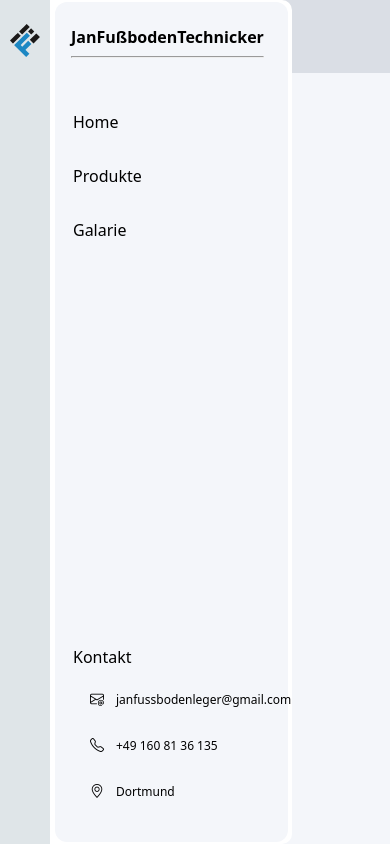
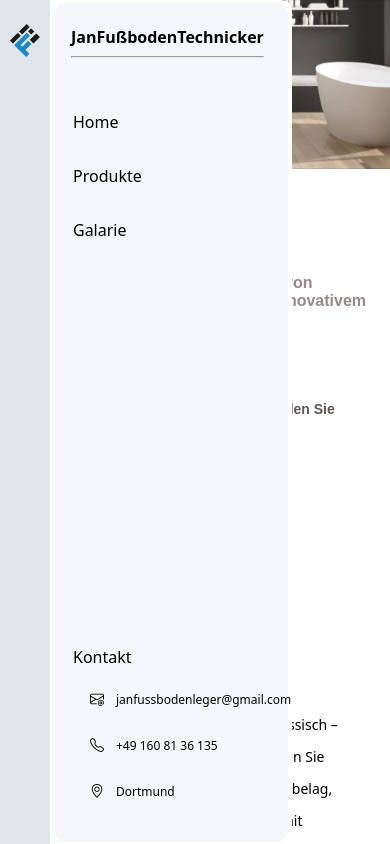
Before and after one commit to Ayaz25/JanFussbodenTech, a React (Vite) app: page /produkte in a window 390 px wide. Built offline with nearby package versions, Linux system fonts and the light colour scheme.

Commit message:
create product page

```diff
--- a/src/css-styles/homepage.css
+++ b/src/css-styles/homepage.css
@@ -34,21 +34,25 @@
 }
 
 .homepage h2 {
-    font-size: xx-large;
-    font-weight: 700;
-    display: inline-block
+    font-family: 'futura book bold', sans-serif;
+    font-weight: 900;
+    font-size: 45px;
+    color: rgb(55 40 40 / 61%) !important;
+    margin-bottom: 0.5rem;
 }
 
 .homepage h3 {
     padding-left: 0.3rem;
-    font-size: x-large;
-    font-weight: 700;
-    display: inline-block
+    font-weight: 900;
+    display: inline-block;
+    font-family: 'futura book bold', sans-serif;
+    font-size: 30px;
+    color: rgb(81 63 63 / 61%) !important;
 }
 
 .homepage-text {
     font-size: large;
-    margin-left: 1rem;
+
     font-weight: 500;
     margin-top: 2rem;
     max-width: 80%;
@@ -67,13 +71,7 @@
     }
 
     .homepage-background {
-        position: sticky;
-        width: 100%;
         height: 20%;
-        background-image: url('../assets/homebackground.png');
-        background-size: cover;
-        background-position: center;
-        background-repeat: no-repeat;
     }
 
     .home-title {
@@ -82,20 +80,17 @@
 
 
     .homepage h2 {
-        font-size: large !important;
-        font-weight: 800 !important;
+        font-size: 22px;
     }
+
     .homepage h3 {
-        font-size: medium !important;
-        font-weight: 700 !important;
-        padding-left: 0.1rem ;
+        padding-left: 0px !important ;
+        font-size: 16px;
+
     }
     .homepage-text {
         font-size: 14px !important;
-        margin-left: 0.5rem !important;
-        margin-top: 1rem !important;
-        max-width: 90%;
-        line-height: 1.2rem !important;
+        max-width: 95%;
 
     }
 
--- /dev/null
+++ b/src/css-styles/producte.css
@@ -0,0 +1,108 @@
+.productpage {
+    height: 100vh;
+    padding-left: 50px;
+    overflow-y: auto;
+    background: #ffffff;
+    overflow-x: hidden;
+}
+
+.producte-background {
+    position: sticky;
+    width: 100%;
+    height: 30%;
+    background-image: url('../assets/Producte-bild.jpg');
+    background-size: cover;
+    background-position: center;
+    background-repeat: no-repeat;
+}
+
+.product-content {
+    margin: 8rem 12rem 0 16rem;
+    height: auto;
+}
+
+.productpage h1 {
+    font-family: 'futura book bold', sans-serif;
+    font-weight: 900;
+    font-size: 45px;
+    color: rgb(55 40 40 / 61%) !important;
+}
+
+.productpage h3 {
+    padding-left: 0.3rem;
+    font-weight: 900;
+    display: inline-block;
+    font-family: 'futura book bold', sans-serif;
+    font-size: 30px;
+    color: rgb(81 63 63 / 61%) !important;
+}
+
+.productpage-text {
+    font-size: large;
+    font-weight: 500;
+    margin-top: 2rem;
+    max-width: 80%;
+    line-height: 2rem;
+
+}
+
+.productpage-text h3 {
+    font-size: x-large;
+    font-weight: 800;
+    margin-top: 2rem;
+    margin-bottom: 1rem;
+    max-width: 90%;
+    line-height: 2rem;
+    color: rgb(95, 84, 84) !important;
+}
+
+.productpage-text h4{
+    font-size: x-large;
+    margin: 2px;
+    margin-left: 1rem;
+    font-weight: 700;
+    max-width: 80%;
+    line-height: 2rem;
+    color: rgb(95, 84, 84) !important;
+    line-height: 3rem;
+
+}
+
+@media screen and (max-width: 767px) {
+    .product-content {
+        margin: 4rem 1rem 0 2rem;
+    }
+    .producte-background {
+        height: 20%;
+    }
+    .productpage h1 {
+        font-weight: 900;
+        font-size: 22px;
+
+    }
+    .productpage h3 {
+        font-size: 16px;
+
+    }
+
+    .productpage-text h3 {
+        font-size: 14px !important;
+        max-width: 100%;
+    }
+
+    .productpage-text h4{
+        font-size: 14px;
+        margin: 0px;
+        margin-left: 0.5rem;
+        line-height: 1.6rem;
+
+    }
+
+    .productpage-text {
+        font-size: 14px;
+        max-width: 95%;
+
+    }
+
+
+}
--- a/src/frontend-components/HomePage.tsx
+++ b/src/frontend-components/HomePage.tsx
@@ -9,7 +9,7 @@ const HomePage: React.FC = () => {
         <div className="home-content">
           <div className="home-title">
             <h2>JanFußbodenTechnick</h2>
-            <h3> – Ihr Experte für hochwertige Fußböden aus Dortmund.</h3>
+            <h3> Ihr Experte für hochwertige Fußböden aus Dortmund.</h3>
           </div>
           <div className="homepage-text">
             Ein hochwertiger Boden ist mehr als nur ein funktionaler Untergrund
--- a/src/frontend-components/Produkte.tsx
+++ b/src/frontend-components/Produkte.tsx
@@ -1,8 +1,56 @@
+import "../css-styles/producte.css";
+import PageFooter from "./PageFooter";
+
 const Produkte: React.FC = () => {
   return (
     <>
-      <h2> Produkt </h2>
-      <h5> das ist ein test</h5>
+      <div className="productpage">
+        <div className="producte-background"></div>
+        <div className="product-content">
+          <h1 className="product-title">Producte</h1>
+          <h3>
+            Individuelle Bodenbeläge von klassischem Parkett bis innovativem
+            Vinyl.
+          </h3>
+          <div className="productpage-text">
+            <h3>
+              Bei JanFußbodenTechnick finden Sie hochwertige Bodenbeläge wie:
+            </h3>
+            <h4>• PVC Boden</h4>
+            <h4>• Vinyl Boden</h4>
+            <h4>• Linoeum Boden</h4>
+            <h4>• Teppich Boden</h4>
+            <h4>• Parkett Boden</h4>
+            <h4>• Laminat Boden</h4>
+            <h4>• Versiegeln</h4>
+            <h4>• Fußleisten montage</h4>
+          </div>
+          <div className="productpage-text">
+            Ob gemütlich, modern oder klassisch – bei Urs Klaus in Dortmund
+            finden Sie nicht nur den passenden Bodenbelag, sondern auch echte
+            Beratung mit Leidenschaft und Fachverstand. Wir bieten Ihnen ein
+            vielseitiges Spektrum an hochwertigen Bodenlösungen: von robustem
+            PVC über modernes Vinyl und umweltfreundliches Linoleum bis hin zu
+            weichem Teppich, edlem Parkett oder praktischem Laminat.
+          </div>
+          <div className="productpage-text">
+            Doch unser Service endet nicht bei der Auswahl. Wir kümmern uns um
+            alles, was dazugehört – von der fachgerechten Versiegelung Ihrer
+            Böden bis zur präzisen Montage der Fußleisten. So entsteht ein
+            stimmiges Gesamtbild, das nicht nur funktional, sondern auch optisch
+            überzeugt.
+          </div>
+          <div className="productpage-text">
+            Unsere Kundinnen und Kunden in Dortmund und der gesamten Region
+            Nordrhein-Westfalen schätzen unsere Erfahrung, das Gespür für
+            Materialien und die persönliche Beratung auf Augenhöhe. In unserer
+            Ausstellung präsentieren wir Ihnen die aktuellsten Designs führender
+            Hersteller – und begleiten Sie Schritt für Schritt bis zum perfekten
+            Ergebnis.
+          </div>
+        </div>
+        <PageFooter />
+      </div>
     </>
   );
 };
```
Also changed, not shown: src/assets/Producte-bild.jpg (added).
